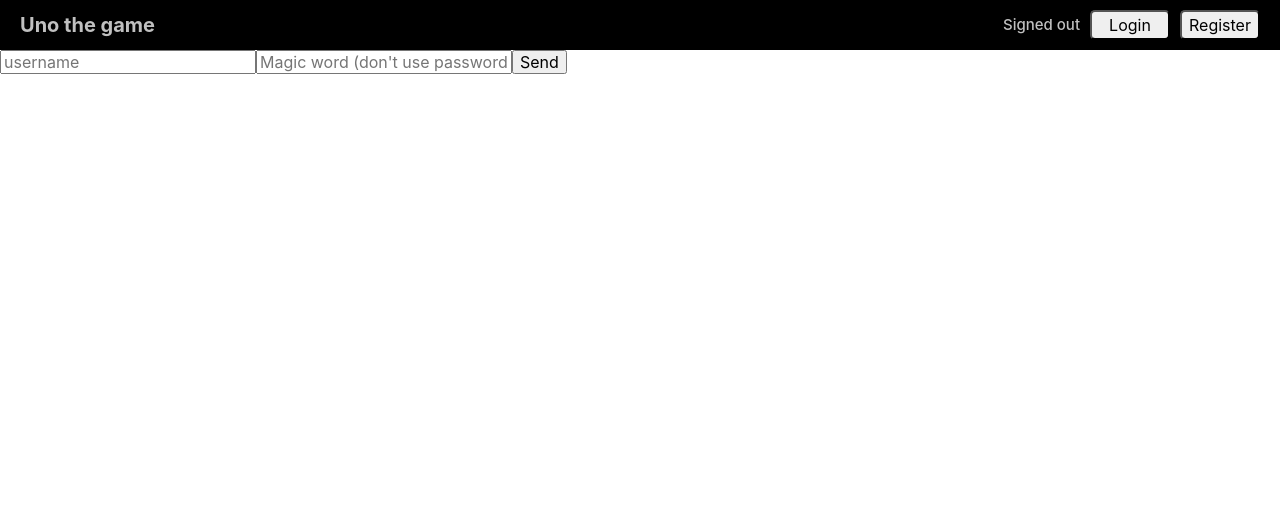
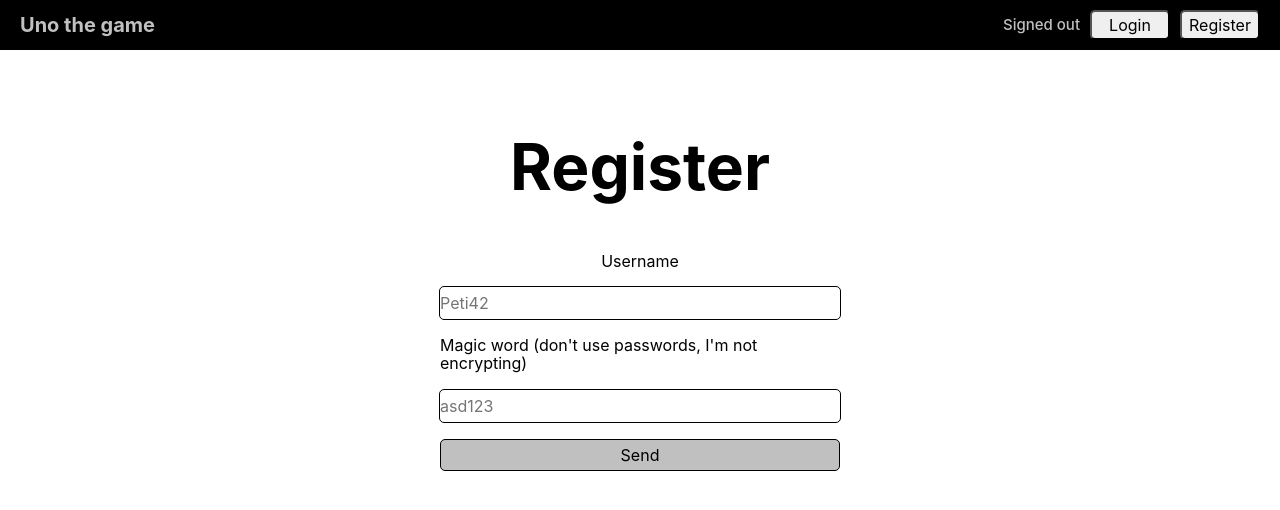
Before and after one commit to MilosAlex/uno-the-game, a Next.js app: page /register in a window 1280 px wide. Shown: the top 510 px of the page. Built offline with nearby package versions, Linux system fonts and the light colour scheme; no server answers.

Commit message:
feat: added styling for register page

```diff
--- a/pages/register.tsx
+++ b/pages/register.tsx
@@ -49,20 +49,31 @@ export default function Register(props: RegisterProps) {
 
   return (
     <main className="register">
-      <form onSubmit={(e) => handleSubmit(e)}>
+      <h1 className="register__title">Register</h1>
+      <form className="register__form" onSubmit={(e) => handleSubmit(e)}>
+        <label htmlFor="username">Username</label>
         <input
+          className="register__input"
+          id="username"
           type="text"
           value={username}
           onChange={(e) => setUsername(e.target.value)}
-          placeholder="username"
+          placeholder="Peti42"
         />
+        <label htmlFor="password">
+          Magic word (don't use passwords, I'm not encrypting)
+        </label>
         <input
+          className="register__input"
           type="password"
+          id="password"
           value={password}
           onChange={(e) => setPassword(e.target.value)}
-          placeholder="Magic word (don't use passwords, I'm not encrypting)"
+          placeholder="asd123"
         />
-        <button type="submit">Send</button>
+        <button className="register__button" type="submit">
+          Send
+        </button>
       </form>
     </main>
   );
--- a/styles/main.scss
+++ b/styles/main.scss
@@ -136,6 +136,83 @@ button {
   }
 }
 
+.register {
+  display: flex;
+  flex-direction: column;
+  justify-content: center;
+  align-items: center;
+
+  &__title {
+    margin: 5rem 0 0 0;
+    line-height: 1.15;
+    font-size: 4rem;
+    text-align: center;
+  }
+
+  &__form {
+    display: flex;
+    flex-direction: column;
+    justify-content: center;
+    align-items: center;
+    gap: 1rem;
+    margin: 3rem 0 0 0;
+    width: 30%;
+    min-width: 25rem;
+  }
+
+  &__input {
+    display: flex;
+    flex-direction: column;
+    justify-content: center;
+    align-items: center;
+    gap: 0.5rem;
+    width: 100%;
+    height: 2rem;
+    border-radius: 5px;
+    border: 1px solid #000;
+    cursor: pointer;
+    transition: all 0.2s ease-in-out;
+    padding: unset;
+
+    &:hover {
+      color: rgb(192, 192, 192);
+      box-shadow: 0.5rem 0.5rem;
+    }
+
+    &__label {
+      margin: unset;
+    }
+
+    &__input {
+      width: 100%;
+      height: 2rem;
+      border-radius: 5px;
+      border: 1px solid #000;
+      padding: 0 0.5rem;
+    }
+  }
+
+  &__button {
+    display: flex;
+    justify-content: center;
+    align-items: center;
+    width: 100%;
+    height: 2rem;
+    border-radius: 5px;
+    border: 1px solid #000;
+    cursor: pointer;
+    transition: all 0.2s ease-in-out;
+    padding: unset;
+    background-color: rgb(192, 192, 192);
+
+    &:hover {
+      background-color: rgb(192, 192, 192);
+      color: #000;
+      box-shadow: 0.5rem 0.5rem;
+    }
+  }
+}
+
 .room-list {
   &__title {
     margin: 5rem 0 0 0;
@@ -171,8 +248,8 @@ button {
       cursor: not-allowed;
 
       &:hover {
-        div, h3 {
-          //visibility: visible;
+        div,
+        h3 {
           opacity: 1;
         }
       }
```
